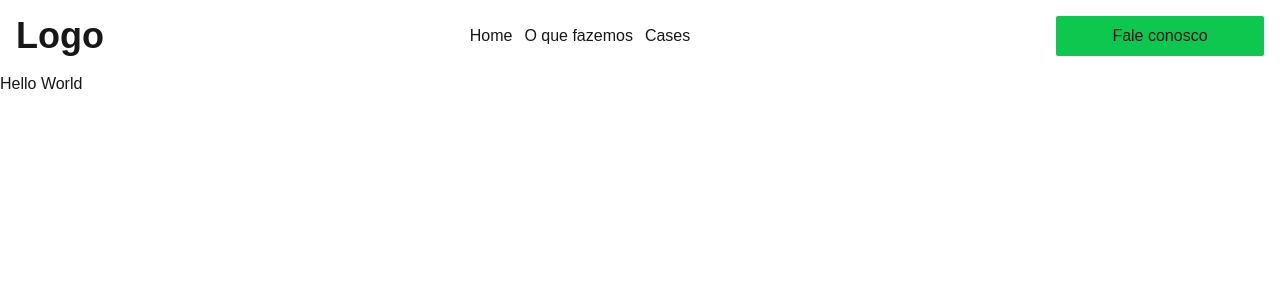
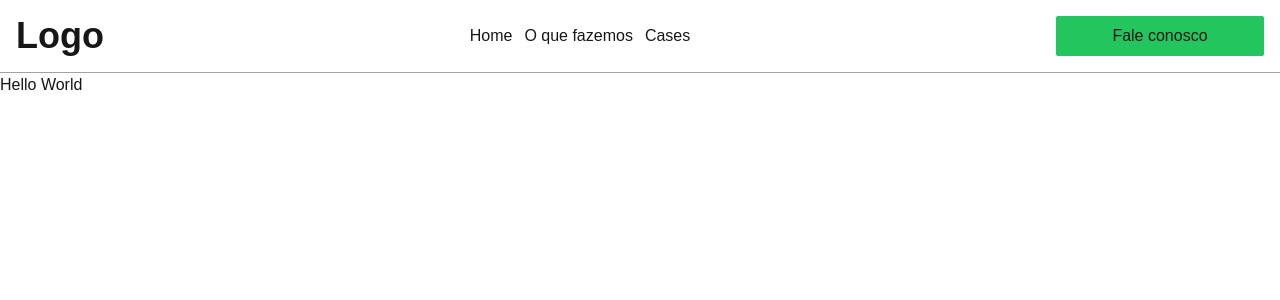
Before and after one commit to VagnerNatvidade/lading-page, a Next.js app: page / in a window 1280 px wide. Shown: the top 300 px of the page. Built offline with nearby package versions, Linux system fonts and the light colour scheme.

Commit message:
estiliza ao header

```diff
--- a/components/header.tsx
+++ b/components/header.tsx
@@ -1,25 +1,28 @@
+import Link from "next/link";
 import React from "react";
 
 const Header = () => {
   return (
-    <header className="flex items-center justify-between p-4">
+    <header className="flex items-center justify-between p-4 border-b-zinc-400 border-b-[1px]">
       <h1 className="text-4xl font-bold">Logo</h1>
 
       <nav>
         <ul className="flex items-center gap-3">
           <li>
-            <a href="">Home</a>
+            <Link className="hover:text-zinc-400 transition-all" href="/">Home</Link>
           </li>
           <li>
-            <a href="">O que fazemos</a>
+            <Link className="hover:text-zinc-400 transition-all" href="/">O que fazemos</Link>
           </li>
           <li>
-            <a href="">Cases</a>
+            <Link className="hover:text-zinc-400 transition-all" href="/">Cases</Link>
           </li>
         </ul>
       </nav>
 
-      <button className="w-52 py-2 rounded-sm bg-[#0DC74F]">Fale conosco</button>
+      <button className="w-52 py-2 rounded-sm bg-green-500 hover:bg-green-400 transition-all">
+        Fale conosco
+      </button>
     </header>
   );
 };
```
